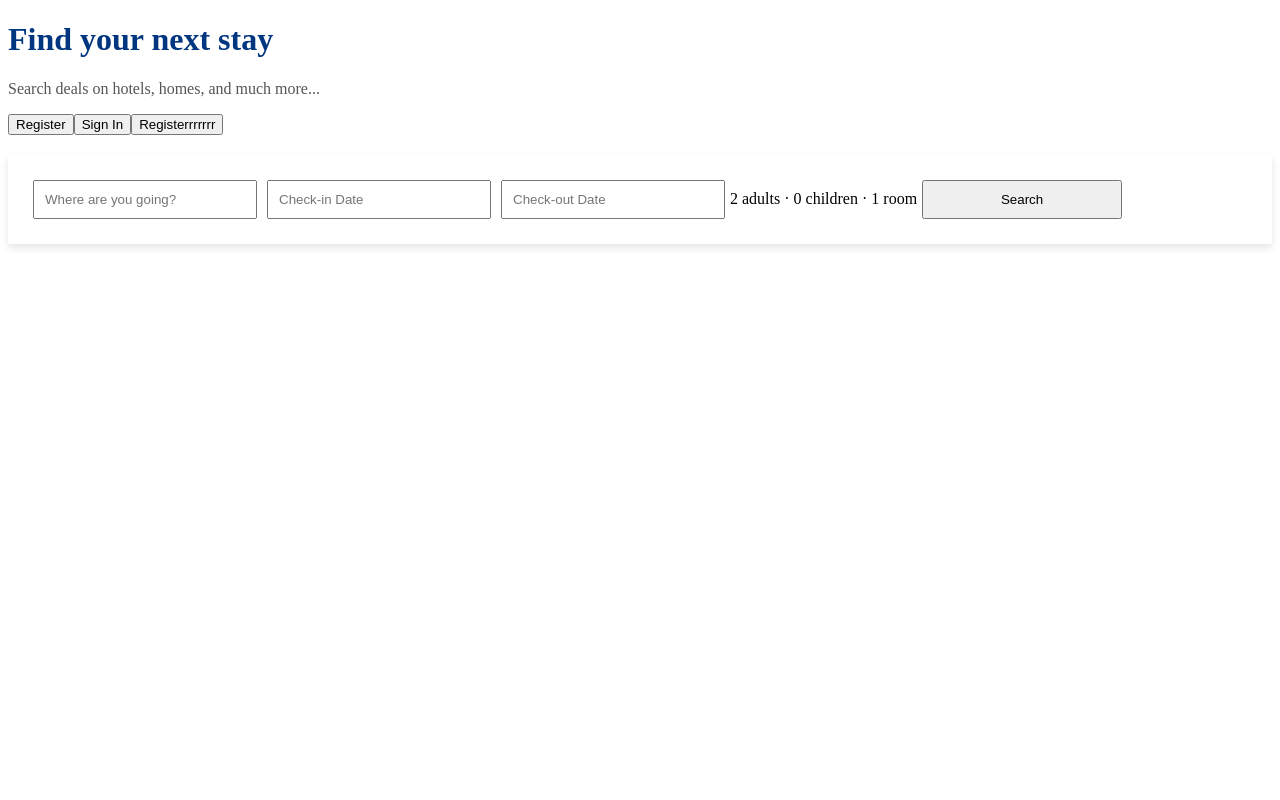
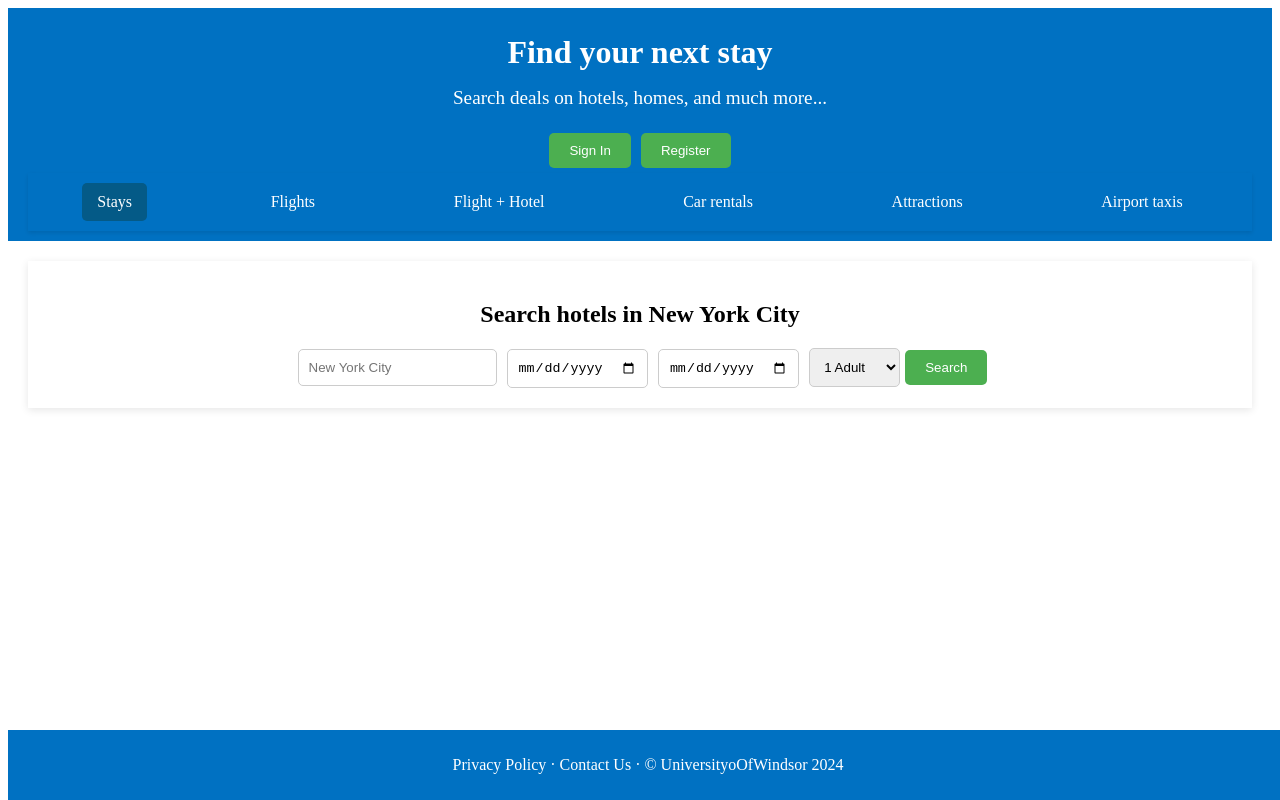
Before and after one commit to Manasakondaveeti/TripPlanningSystem, an Angular app in the folder UI/TravelEasyUI/: page / in a window 1280 px wide. Built offline with nearby package versions, Linux system fonts and the light colour scheme.

Commit message:
add changes

```diff
--- a/UI/TravelEasyUI/src/app/dashboard/dashboard.component.css
+++ b/UI/TravelEasyUI/src/app/dashboard/dashboard.component.css
@@ -1,63 +1,95 @@
-body {
-    font-family: Arial, sans-serif;
+body, html {
     margin: 0;
-    padding: 20px;
-    background-color: #f0f1f5;
+    padding: 0;
+    font-family: 'Arial', sans-serif;
+    background: #f4f4f4;
 }
 
-.header h1 {
-    color: #003580;
+.main-header {
+    background-color: #0071c2;
+    color: white;
+    padding: 10px 20px;
+    text-align: center;
 }
 
-.header p {
-    color: #555;
+.header-content h1 {
+    margin: 0.5em 0;
+}
+
+.header-content p {
+    margin: 0.5em 0 1em;
+    font-size: 1.2em;
+}
+
+.header-buttons button {
+    padding: 10px 20px;
+    margin: 5px;
+    background-color: #4CAF50;
+    color: white;
+    border: none;
+    border-radius: 5px;
+    cursor: pointer;
+    transition: background 0.3s;
+}
+
+.header-buttons button:hover {
+    background-color: #367c39;
+}
+
+.navbar {
+    display: flex;
+    justify-content: space-around;
+    padding: 10px 0;
+    box-shadow: 0 2px 4px rgba(0,0,0,0.1);
+}
+
+.navbar a {
+    color: white;
+    text-decoration: none;
+    padding: 10px 15px;
+    border-radius: 5px;
+    transition: background 0.3s;
+}
+
+.navbar a.active, .navbar a:hover {
+    background-color: #045a87;
 }
 
 .search-container {
-    background-color: #fff;
     padding: 20px;
-    box-shadow: 0 4px 8px rgba(0,0,0,0.1);
-    margin-top: 20px;
+    text-align: center;
+    background: #fff;
+    margin: 20px;
+    box-shadow: 0 2px 8px rgba(0,0,0,0.1);
 }
 
-.search-container input[type="text"],
-.search-container button {
+.search-form input, .search-form select {
     padding: 10px;
-    margin: 5px;
-    width: 200px; /* Adjust based on layout */
+    margin: 0 5px;
+    border: 1px solid #ccc;
+    border-radius: 5px;
 }
 
-.search-container .dropdown {
-    position: relative;
-    display: inline-block;
+.search-form button {
+    padding: 10px 20px;
+    background-color: #4CAF50;
+    color: white;
+    border: none;
+    border-radius: 5px;
+    cursor: pointer;
+    transition: background 0.3s;
 }
 
-.dropdown-content {
-    display: none;
-    position: absolute;
-    background-color: #f9f9f9;
-    box-shadow: 0px 8px 16px 0px rgba(0,0,0,0.2);
-    padding: 12px;
-    z-index: 1;
+.search-form button:hover {
+    background-color: #367c39;
 }
 
-.dropdown:hover .dropdown-content {
-    display: block;
+footer {
+    text-align: center;
+    padding: 10px 0;
+    background-color: #0071c2;
+    color: white;
+    position: fixed;
+    bottom: 0;
+    width: 100%;
 }
-
-.input-group label {
-    margin-right: 10px;
-}
-
-.input-group input[type="number"] {
-    text-align: center;
-    width: 40px;
-}
-
-.done-button {
-    background-color: #0066cc;
-    color: white;
-    border: none;
-    padding: 10px 20px;
-    cursor: pointer;
-}
--- a/UI/TravelEasyUI/src/app/dashboard/dashboard.component.html
+++ b/UI/TravelEasyUI/src/app/dashboard/dashboard.component.html
@@ -1,45 +1,37 @@
-<div class="header">
-    <h1>Find your next stay</h1>
-    <p>Search deals on hotels, homes, and much more...</p>
-    <div class="header-buttons">
-        <button onclick="location.href='register.html'">Register</button>
-        <button routerLink="/login">Sign In</button>
-        <button routerLink="/register">Registerrrrrrr</button>
 
+    <header class="main-header">
+        <div class="header-content">
+            <h1>Find your next stay</h1>
+            <p>Search deals on hotels, homes, and much more...</p>
+            <div class="header-buttons">
+                <button>Sign In</button>
+                <button>Register</button>
+            </div>
+        </div>
+        <nav class="navbar">
+            <a href="#" class="active">Stays</a>
+            <a href="#">Flights</a>
+            <a href="#">Flight + Hotel</a>
+            <a href="#">Car rentals</a>
+            <a href="#">Attractions</a>
+            <a href="#">Airport taxis</a>
+        </nav>
+    </header>
+    <div class="search-container">
+        <h2>Search hotels in New York City</h2>
+        <form class="search-form">
+            <input type="text" placeholder="New York City" name="location">
+            <input type="date" name="checkin">
+            <input type="date" name="checkout">
+            <select name="guests">
+                <option value="1">1 Adult</option>
+                <option value="2">2 Adults</option>
+                <option value="3">3 Adults</option>
+                <option value="4">4 Adults</option>
+            </select>
+            <button type="submit">Search</button>
+        </form>
     </div>
-  </div>
-
-  <div class="search-container">
-    <input type="text" placeholder="Where are you going?" aria-label="Destination">
-    <input type="text" placeholder="Check-in Date" aria-label="Check-in Date">
-    <input type="text" placeholder="Check-out Date" aria-label="Check-out Date">
-    <div class="dropdown">
-        <span>2 adults · 0 children · 1 room</span>
-        <div class="dropdown-content">
-            <div class="input-group">
-                <label>Adults</label>
-                <button onclick="decrement('adults')">-</button>
-                <input type="number" id="adults" value="2">
-                <button onclick="increment('adults')">+</button>
-            </div>
-            <div class="input-group">
-                <label>Children</label>
-                <button onclick="decrement('children')">-</button>
-                <input type="number" id="children" value="0">
-                <button onclick="increment('children')">+</button>
-            </div>
-            <div class="input-group">
-                <label>Rooms</label>
-                <button onclick="decrement('rooms')">-</button>
-                <input type="number" id="rooms" value="1">
-                <button onclick="increment('rooms')">+</button>
-            </div>
-            <div class="input-group toggle">
-                <label>Traveling with pets?</label>
-                <input type="checkbox">
-            </div>
-            <button class="done-button">Done</button>
-        </div>
-    </div>
-    <button type="submit">Search</button>
-  </div>
+    <footer>
+        <p>Privacy Policy · Contact Us · © UniversityoOfWindsor 2024</p>
+    </footer>
--- a/UI/TravelEasyUI/src/app/login/login.component.css
+++ b/UI/TravelEasyUI/src/app/login/login.component.css
@@ -0,0 +1,51 @@
+html, body {
+    height: 100%; /* Ensure minimum height for the body is 100% of the viewport */
+    margin: 0;
+    padding: 0;
+    overflow-x: hidden; /* Prevent horizontal scroll */
+}
+
+.container {
+    background-image: url('https://img.freepik.com/premium-photo/illustration-famous-monument-world_117023-16.jpg'); /* Replace with your image URL */
+    min-height: 100vh; /* Minimum height of container is 100% of the viewport height */
+    background-position: center;
+    background-repeat: no-repeat;
+    background-size: cover;
+    background-attachment: fixed; /* Keep the background fixed during scroll */
+    display: flex;
+    justify-content: center;
+    align-items: center;
+}
+
+.login-form {
+    background-color: rgba(255, 255, 255, 0.8); /* Semi-transparent white */
+    padding: 40px;
+    border-radius: 10px;
+    box-shadow: 0 4px 8px rgba(0, 0, 0, 0.1);
+    width: 300px;
+}
+
+input[type="email"], input[type="submit"] {
+    width: 100%;
+    padding: 10px;
+    margin: 10px 0;
+    display: inline-block;
+    border: 1px solid #ccc;
+    box-sizing: border-box;
+}
+
+input[type="submit"] {
+    background-color: #4CAF50;
+    color: white;
+    border: none;
+    cursor: pointer;
+}
+
+input[type="submit"]:hover {
+    opacity: 0.8;
+}
+
+footer {
+    text-align: center;
+    font-size: 12px;
+}
--- a/UI/TravelEasyUI/src/app/login/login.component.html
+++ b/UI/TravelEasyUI/src/app/login/login.component.html
@@ -1,7 +1,13 @@
-<div>
-    <form (submit)="login()">
-        <input type="text" [(ngModel)]="username" name="username" placeholder="Username" required>
-        <input type="password" [(ngModel)]="password" name="password" placeholder="Password" required>
-        <button type="submit">Login</button>
-    </form>
+<div class="container">
+    <div class="login-form">
+        <h2>Login to your account</h2>
+        <form (submit)="login()">
+            <input type="email" [(ngModel)]="username" name="username" placeholder="Username" required>
+            <input type="email" [(ngModel)]="password" name="password" placeholder="Password" required>
+            <input type="submit" value="Login">
+        </form>
+        <footer>
+            <p>Privacy Policy · Contact Us · © UniversityoOfWindsor 2024</p>
+        </footer>
+    </div>
 </div>
--- a/UI/TravelEasyUI/src/app/register/register.component.css
+++ b/UI/TravelEasyUI/src/app/register/register.component.css
@@ -0,0 +1,52 @@
+html, body {
+    height: 100%;
+    margin: 0;
+    padding: 0;
+    overflow-x: hidden;
+    font-family: Arial, sans-serif;
+}
+
+.container {
+    background-image: url('https://wallpapers.com/images/hd/travel-hd-pu5xusz37u4rsria.jpg'); /* Replace with your image URL */
+    min-height: 100vh;
+    background-position: center;
+    background-repeat: no-repeat;
+    background-size: cover;
+    background-attachment: fixed;
+    display: flex;
+    justify-content: center;
+    align-items: center;
+}
+
+.register-form {
+    background-color: rgba(255, 255, 255, 0.8);
+    padding: 40px;
+    border-radius: 10px;
+    box-shadow: 0 4px 8px rgba(0, 0, 0, 0.1);
+    width: 300px;
+}
+
+input[type="text"], input[type="email"], input[type="password"], input[type="submit"] {
+    width: 100%;
+    padding: 10px;
+    margin: 10px 0;
+    display: inline-block;
+    border: 1px solid #ccc;
+    box-sizing: border-box;
+}
+
+input[type="submit"] {
+    background-color: #4CAF50;
+    color: white;
+    border: none;
+    cursor: pointer;
+}
+
+input[type="submit"]:hover {
+    opacity: 0.8;
+}
+
+footer {
+    text-align: center;
+    font-size: 12px;
+}
--- a/UI/TravelEasyUI/src/app/register/register.component.html
+++ b/UI/TravelEasyUI/src/app/register/register.component.html
@@ -1 +1,15 @@
-<p>register works!</p>
+<div class="container">
+    <div class="register-form">
+        <h2>Register Your Account</h2>
+        <form action="#" method="post">
+            <input type="text" name="username" placeholder="Username" required>
+            <input type="email" name="email" placeholder="Email" required>
+            <input type="password" name="password" placeholder="Password" required>
+            <input type="password" name="confirm_password" placeholder="Confirm Password" required>
+            <input type="submit" value="Register">
+        </form>
+        <footer>
+            <p>Privacy Policy · Contact Us · ©UniversityOfWindsor 2024</p>
+        </footer>
+    </div>
+</div>
```
